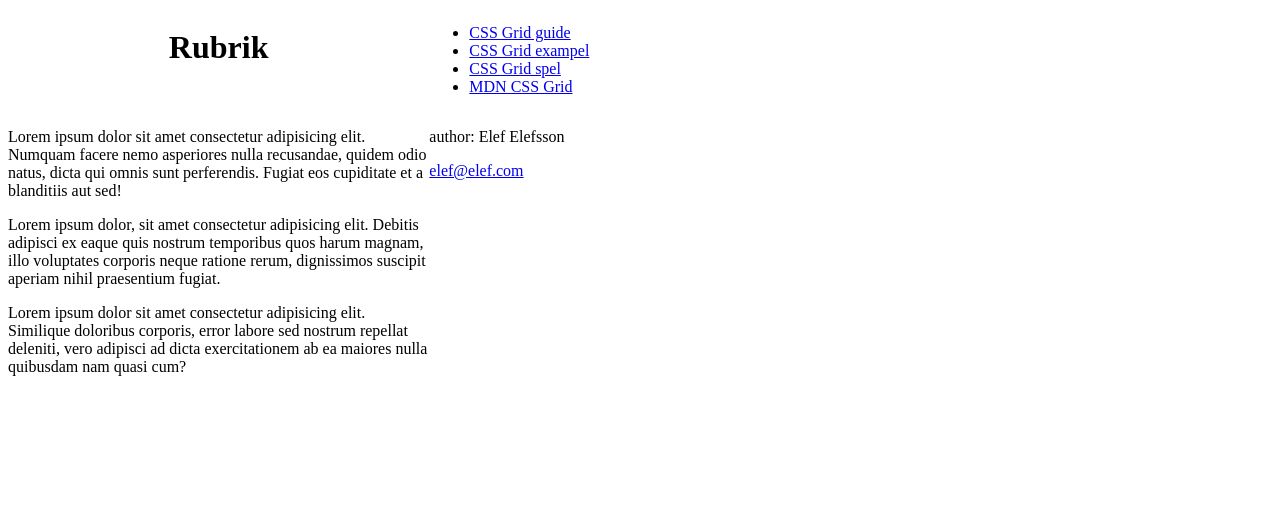
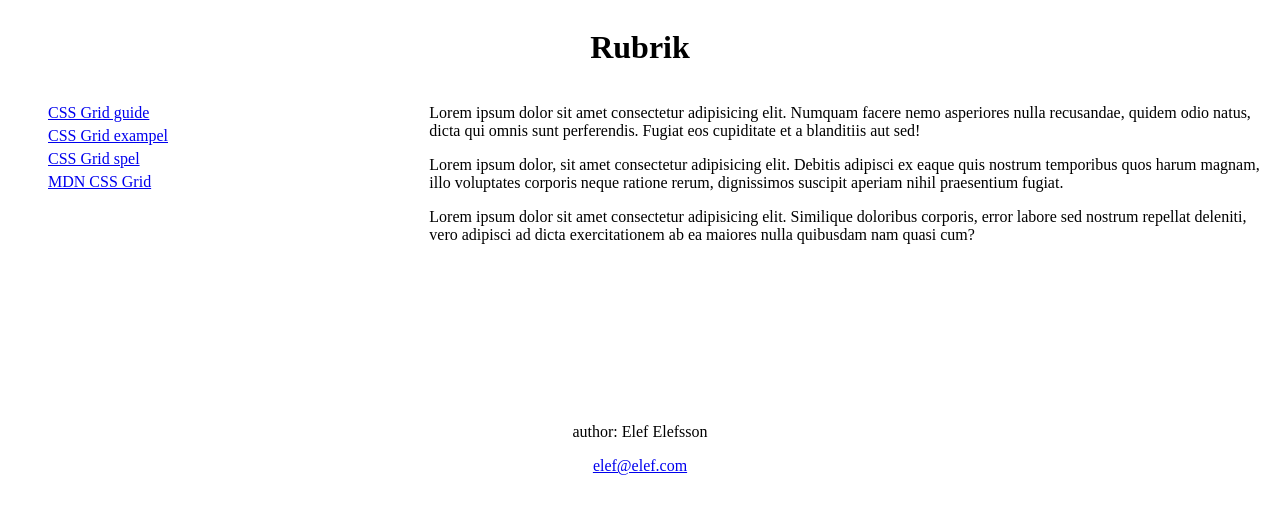
Before and after one commit to Te22E-Mrdjen-Damjan/lek4-vn2, a plain HTML site: page index.html in a window 1280 px wide. Drawn offline with Linux system fonts and the light colour scheme.

Commit message:
lek4övn2 klar

```diff
--- a/style.css
+++ b/style.css
@@ -5,4 +5,14 @@
 }
 h1{
     text-align: center;
+    grid-column: 1 / span 2;
 }
+footer{
+    text-align: center;
+    grid-column: 1/3;
+    grid-row: 3/4;
+}
+li{
+    list-style-type: none;
+    padding-bottom: 5px;
+}
```
Also changed, not shown: index.html (+2 -0 lines).
